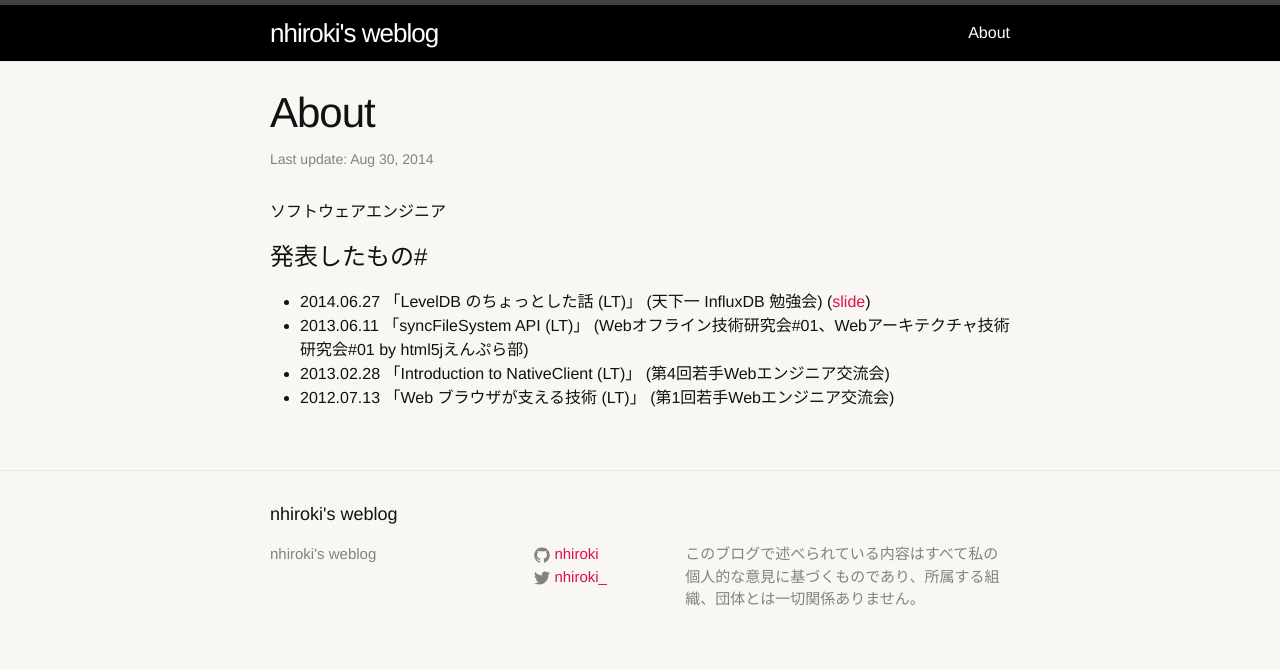
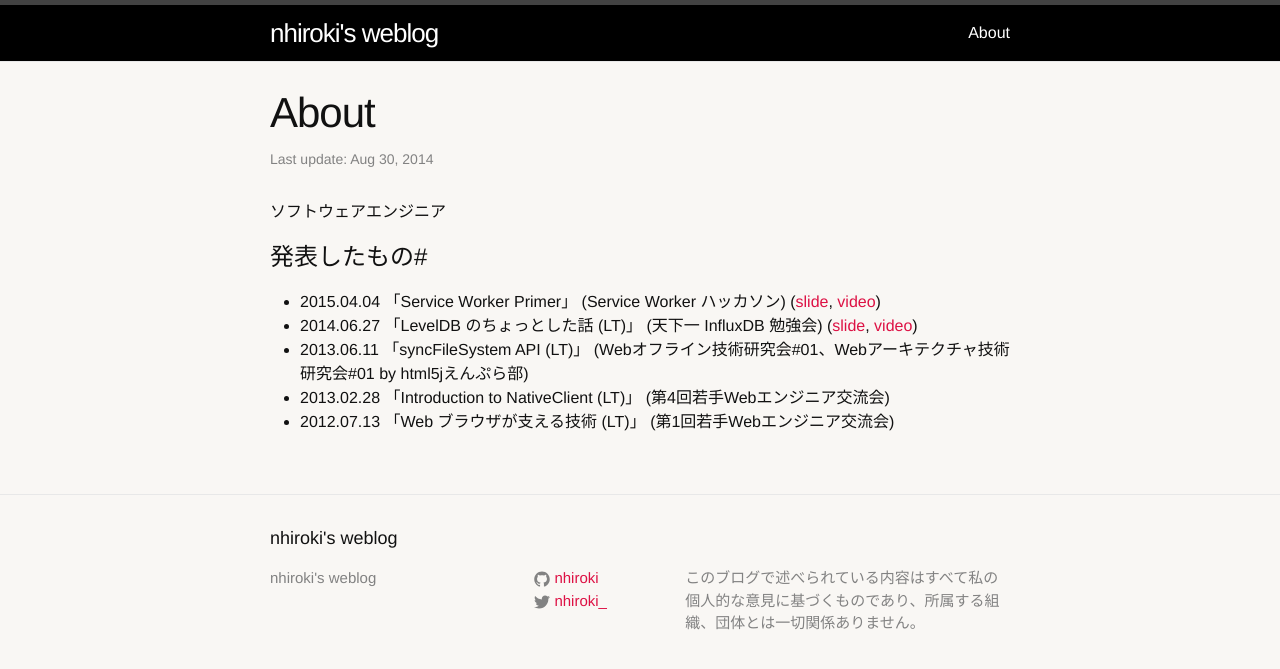
Before and after one commit to nhiroki/nhiroki.github.io, a Jekyll site: the page built from about.md, in a window 1280 px wide. Shown: the top 669 px of the page. Built offline with Jekyll 4.4.1, drawn with Linux system fonts in a browser that asks for light colours.

Commit message:
Update 'about' page

```diff
--- a/about.md
+++ b/about.md
@@ -9,7 +9,8 @@ permalink: /about/
 
 #発表したもの#
 
-* 2014.06.27 「LevelDB のちょっとした話 (LT)」 (天下一 InfluxDB 勉強会) ([slide](https://docs.google.com/a/chromium.org/presentation/d/1rqB-7G1CD0PQ74UGr2OKqpwOxVenXYeJIU_FzgskvKA/edit#slide=id.p))
+* 2015.04.04 「Service Worker Primer」 (Service Worker ハッカソン) ([slide](https://docs.google.com/presentation/d/1WiL241gQYOSAV6yVlM2_hloX-fDwzWHIZXqWhuEzdX0/pub?start=false&loop=false&delayms=3000), [video](https://www.youtube.com/watch?feature=player_embedded&v=FnS0MdLM5ZU#t=285))
+* 2014.06.27 「LevelDB のちょっとした話 (LT)」 (天下一 InfluxDB 勉強会) ([slide](https://docs.google.com/a/chromium.org/presentation/d/1rqB-7G1CD0PQ74UGr2OKqpwOxVenXYeJIU_FzgskvKA/edit#slide=id.p), [video](https://www.youtube.com/watch?v=gU42aRdohhM))
 * 2013.06.11 「syncFileSystem API (LT)」 (Webオフライン技術研究会#01、Webアーキテクチャ技術研究会#01 by html5jえんぷら部)
 * 2013.02.28 「Introduction to NativeClient (LT)」 (第4回若手Webエンジニア交流会)
 * 2012.07.13 「Web ブラウザが支える技術 (LT)」 (第1回若手Webエンジニア交流会)
```
